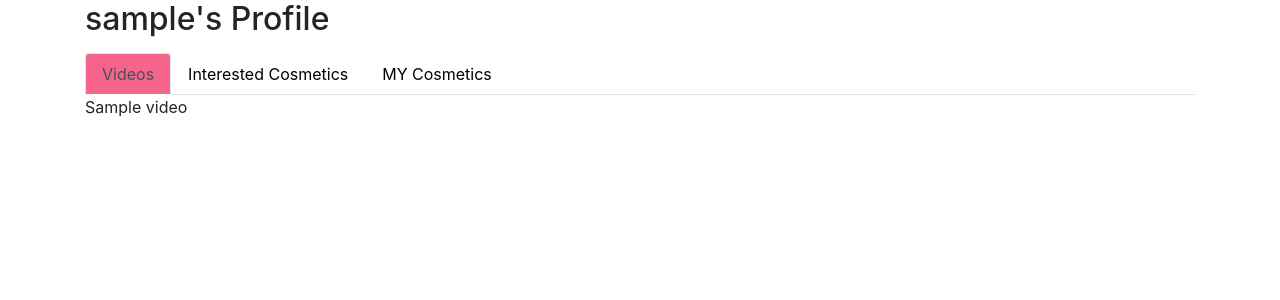
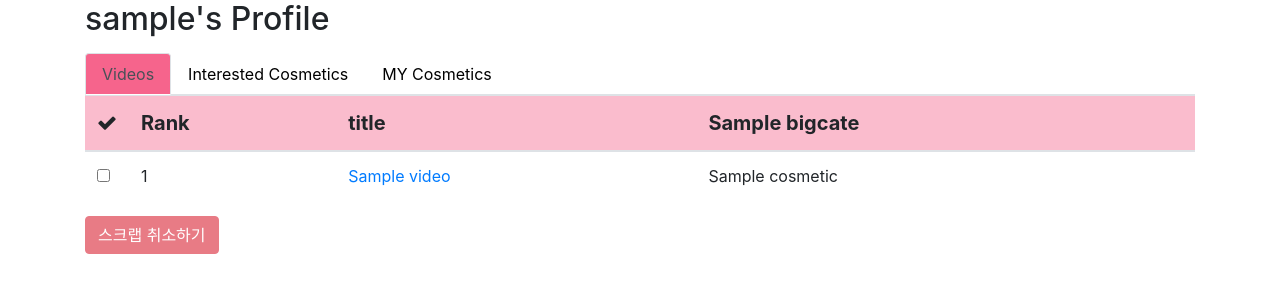
Before and after one commit to pirogramming/veauty_inside, a Django app: page /accounts/profile/ in a window 1280 px wide. Shown: the top 300 px of the page. Run offline with Django 3.2, Linux system fonts and the light colour scheme; a user stored in the database is signed in; tables that the repository leaves empty hold one stand-in row (values such as "Sample post"); some libraries are stand-ins or nearby versions.

Commit message:
Create profile video table and scrap cancel function

```diff
--- a/accounts/templates/accounts/profile.html
+++ b/accounts/templates/accounts/profile.html
@@ -14,17 +14,11 @@
             <a class="nav-link {% if kind == taps.2 %} active {% endif %}" href="{% url 'profile' taps.2 %}">MY Cosmetics</a>
         </li>
     </ul>
+    {% block table %}
+    {% endblock %}
 
-    {% for video in videos %}
-    <div>{{ video }}</div>
-    {% endfor %}
-    <br>
     {% for cosmetic in cosmetics %}
     <div>{{ cosmetic }}</div>
     {% endfor %}
-    <br>
-    {% for my_cosmetic in my_cosmetics %}
-    <div>{{ my_cosmetic }}</div>
-    {% endfor %}
 </div>
 {% endblock %}
--- /dev/null
+++ b/accounts/templates/accounts/video_table.html
@@ -0,0 +1,55 @@
+{% extends "accounts/profile.html" %}
+
+{% block table %}
+<form action="{% url 'video_scrap_cancel' %}" method="post">
+    {% csrf_token %}
+    <table class="table">
+        <thead>
+            <tr>
+                <th class="vid-select"><span><i class="fa fa-check"></i></span></th>
+                <th>Rank</th>
+                <th>title</th>
+
+                {% for big_category in big_categories %}
+                <th>
+                    {{ big_category }}
+                </th>
+                {% endfor %}
+            </tr>
+        </thead>
+        <tbody>
+            {% for video in videos %}
+            {% load mathfilters %}
+            <tr>
+                <td class="vid-select">
+                    <input type="checkbox" name="{{ video.id }}">
+                </td>
+                <td>
+                    {% if pageNum %}
+                    {{ pageNum|mul:PAGE_ROW_COUNT| sub:PAGE_ROW_COUNT |add:forloop.counter }}
+                    {% else %}
+                    {{ forloop.counter }}
+                    {% endif %}
+                </td>
+                <td><a href="{{ video.yt_url }}" target="_blank">{{ video.title }}</a></td>
+
+                {% for big_category in big_categories %}
+                <td>
+                    {% for cosmetic in video.cosmetic.all %}
+                    {% if cosmetic.category.bigcate == big_category %}
+                    {{ cosmetic.name }}
+                    {% endif %}
+                    {% endfor %}
+                </td>
+                {% endfor %}
+            </tr>
+            {% endfor %}
+        </tbody>
+    </table>
+    <div class="scrap-wrap">
+        <div class="text-right">
+            <button type="submit" class="btn btn-danger disabled">스크랩 취소하기</button>
+        </div>
+    </div>
+</form>
+{% endblock %}
--- a/accounts/urls.py
+++ b/accounts/urls.py
@@ -8,4 +8,5 @@ urlpatterns = [
     path('signup/', views.signup, name='signup'),
     path('profile/', views.profile, name='profile'),
     path('profile/<str:kind>', views.profile, name='profile'),
+    path('video_scrap_cancel', views.video_scrap_cancel, name='video_scrap_cancel'),
 ]
--- a/accounts/views.py
+++ b/accounts/views.py
@@ -6,6 +6,7 @@ from django.views.generic import CreateView
 from django.contrib.auth import get_user_model
 from .forms import SignupForm
 from .models import User
+from beauty.models import Bigcate, Video
 
 User = get_user_model()
 
@@ -30,16 +31,32 @@ signup = SignupView.as_view()
 def profile(request, kind=""):
     contexts = {}
     contexts['taps'] = ['video', 'interested', 'mycosmetic']
+    contexts['kind'] = kind
 
     if kind == contexts['taps'][0] or kind == "":
         kind = contexts['taps'][0]
+        contexts['kind'] = kind
         contexts['videos'] = request.user.video.all()
+        contexts['big_categories'] = Bigcate.objects.all()
+
+        return render(request, 'accounts/video_table.html', contexts)
+
     elif kind == contexts['taps'][1]:
         contexts['cosmetics'] = request.user.cosmetic.all()
     elif kind == contexts['taps'][2]:
-        contexts['my_cosmetics'] = request.user.my_cosmetic.all()
+        contexts['cosmetics'] = request.user.my_cosmetic.all()
     else:
         return redirect("profile", contexts['taps'][0])
 
-    contexts['kind'] = kind
     return render(request, 'accounts/profile.html', contexts)
+
+@login_required
+def video_scrap_cancel(request):
+    if request.method == 'POST':
+        for num in request.POST:
+            try:
+                video = get_object_or_404(Video, pk=num)
+                request.user.video.remove(video)
+            except:
+                pass
+    return redirect("profile", 'video')
```
